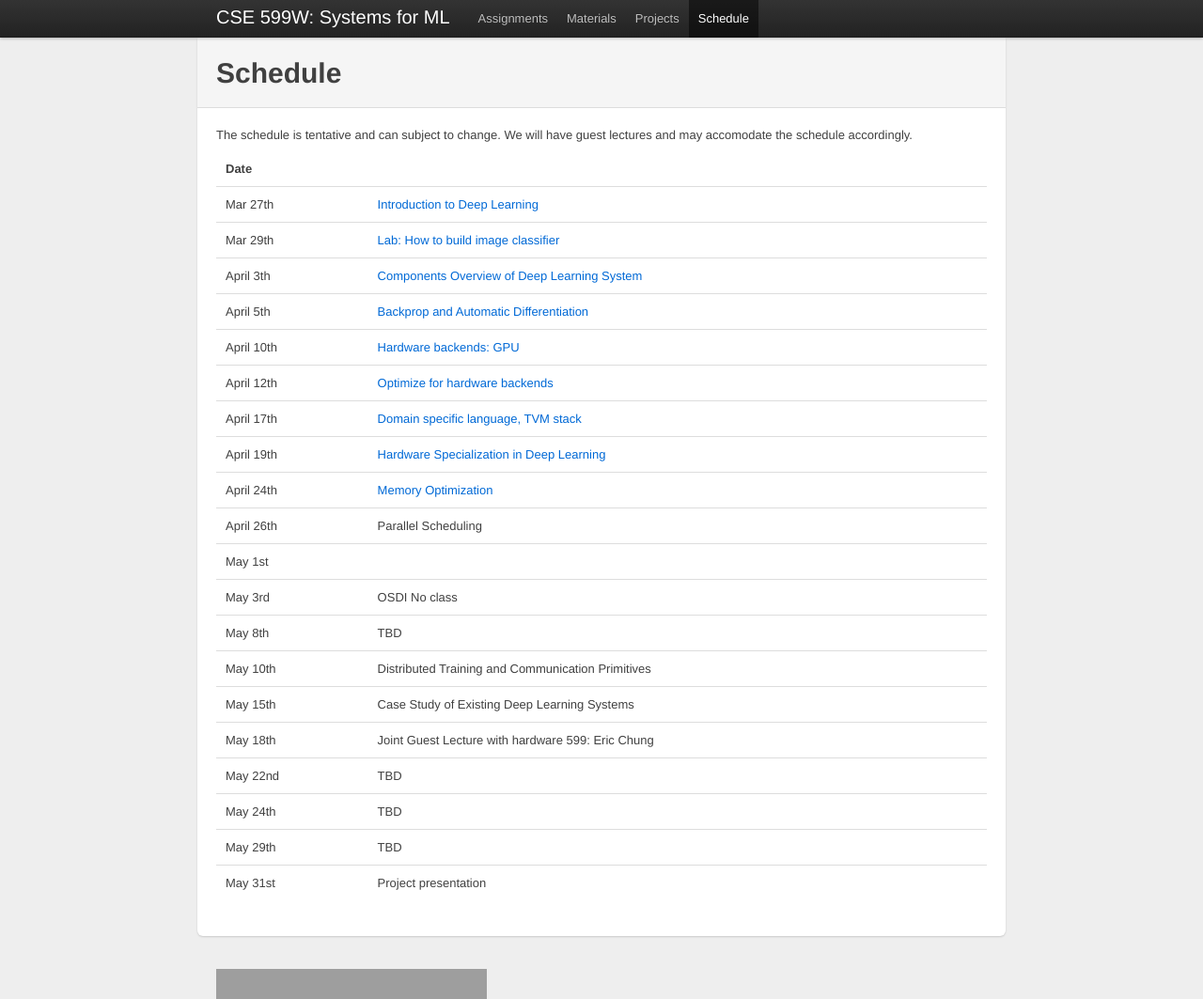
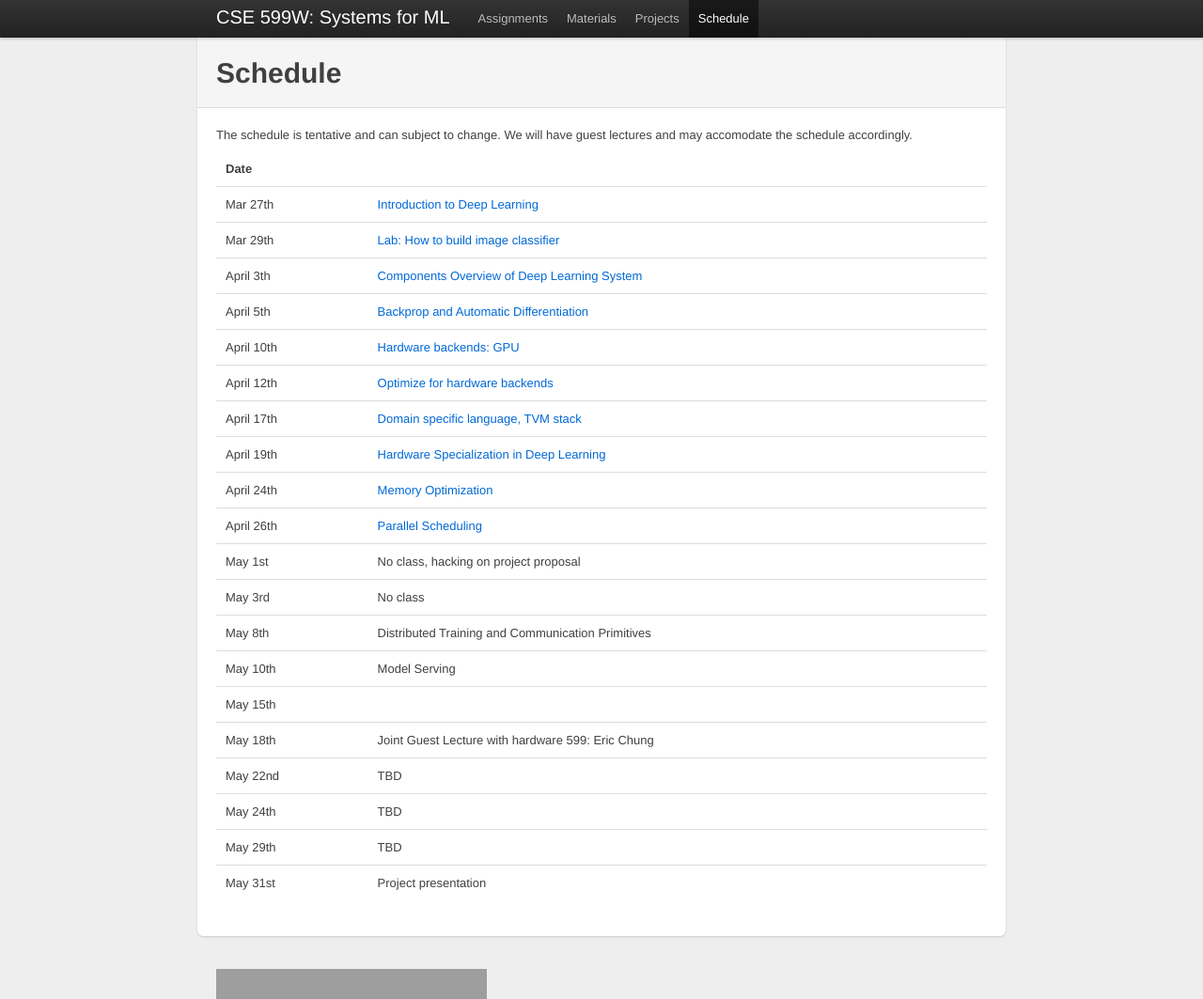
Before and after one commit to dlsys-course/dlsys-course.github.io, a Jekyll site: the page built from schedule.md, in a window 1280 px wide and 1063 px high. Shown: the whole window at 94% size. Built offline with Jekyll 4.4.1, drawn with Linux system fonts in a browser that asks for light colours; grey boxes are pictures that could not be loaded.

Commit message:
update schedule

```diff
--- a/schedule.md
+++ b/schedule.md
@@ -22,14 +22,14 @@ We will have guest lectures and may accomodate the schedule accordingly.
 | April 17th   |   [Domain specific language, TVM stack](pdf/lecture7.pdf) |
 | April 19th   |   [Hardware Specialization in Deep Learning](pdf/lecture8.pdf)  |
 | April 24th   |   [Memory Optimization](pdf/lecture9.pdf)            		|
-| April 26th   |   Parallel Scheduling                                 		|
-| May 1st      |                                                    		|
-| May 3rd      |   OSDI No class                                      		|
-| May 8th      |   TBD                                                 		|
-| May 10th     |   Distributed Training and Communication Primitives   		|
-| May 15th     |   Case Study of Existing Deep Learning Systems        		|
-| May 18th     |   Joint Guest Lecture with hardware 599: Eric Chung        |
+| April 26th   |   [Parallel Scheduling](pdf/lecture10.pdf)               |
+| May 1st      |   No class, hacking on project proposal                  |
+| May 3rd      |   No class                                      	      	|
+| May 8th      |   Distributed Training and Communication Primitives   		|
+| May 10th     |   Model Serving                                          |
+| May 15th     |                                                          |
+| May 18th     |   Joint Guest Lecture with hardware 599: Eric Chung      |
 | May 22nd     |   TBD                                                 		|
 | May 24th     |   TBD                                                 		|
 | May 29th     |   TBD                                                 		|
-| May 31st     |   Project presentation                                    	|
+| May 31st     |   Project presentation                                 	|
```
Also changed, not shown: 1 other file.
